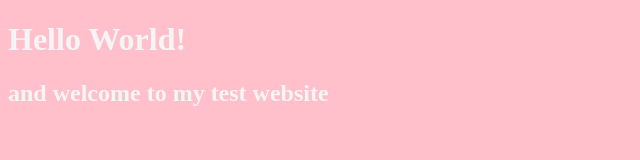
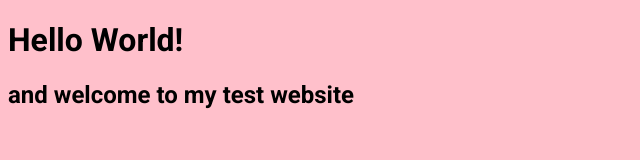
Before and after one commit to KonichiwaSensei/vitefolder_testingeverything, a website built with Vite: page index.html in a window 1280 px wide. Shown: the whole page, without its empty margins (0-640 px from the left). Built offline with nearby package versions, Linux system fonts and the light colour scheme.

Commit message:
added simple structure to style.scss, commented on index.html, linked a remote font in html, and linked a local font in fonts folder in scss

```diff
--- a/index.html
+++ b/index.html
@@ -10,8 +10,23 @@
   <meta charset="UTF-8" />
   <link rel="icon" type="image/svg+xml" href="/vite.svg" />
   <meta name="viewport" content="width=device-width, initial-scale=1.0" />
-    <title>Vite App</title>
+
+  <!-- Set title -->
+  <title>Testing Everything</title>
+
+  <!-- Linked stylesheet -->
   <link href="style.scss" rel="stylesheet">
+
+  <!-- Added a font from Google Fonts with URL, local font in style.scss -->
+  <link rel="preconnect" href="https://fonts.googleapis.com">
+  <link rel="preconnect" href="https://fonts.gstatic.com" crossorigin>
+  <link
+    href="https://fonts.googleapis.com/css2?family=Roboto:ital,wght@0,100;0,300;0,400;0,500;0,700;0,900;1,400&display=swap"
+    rel="stylesheet">
+
+    <!-- -->
+
+
 </head>
 
 
--- a/style.scss
+++ b/style.scss
@@ -1,19 +1,43 @@
 // sudo npm run dev
 // to initialize Vite
 
+// Local font here:
+
+@font-face {
+    font-family: 'Roboto Mono';
+    src: url('/fonts/RobotoMono-Regular.woff') format('woff2'),
+        url('/fonts/RobotoMono-Regular.woff2') format('woff');
+    font-weight: normal;
+    font-style: normal;
+    font-display: swap;
+}
+
 // Variables here:
 
+$font1: Roboto;
+$font2: Roboto Mono;
 
+$color1: Pink;
+$color2: White;
+
+$smallscreen: 400px;
+$midscreen: 800px;
+$bigscreen: 1200px;
 
 // Mixins here:
 
 
+
 // Reactive here:
 
+@media screen and (min-width: $smallscreen){
+
+}
 
 // Style here:
 
-body{
-    background-color: pink;
-    color: whitesmoke;
+body {
+    font-family: $font1, $font2;
+    background-color: $color1;
+    min-width: $smallscreen;
 }
```
Also changed, not shown: fonts/RobotoMono-Regular.woff (added), fonts/RobotoMono-Regular.woff2 (added), 1 other file. Lines whose indentation alone changed are shown as unchanged.
